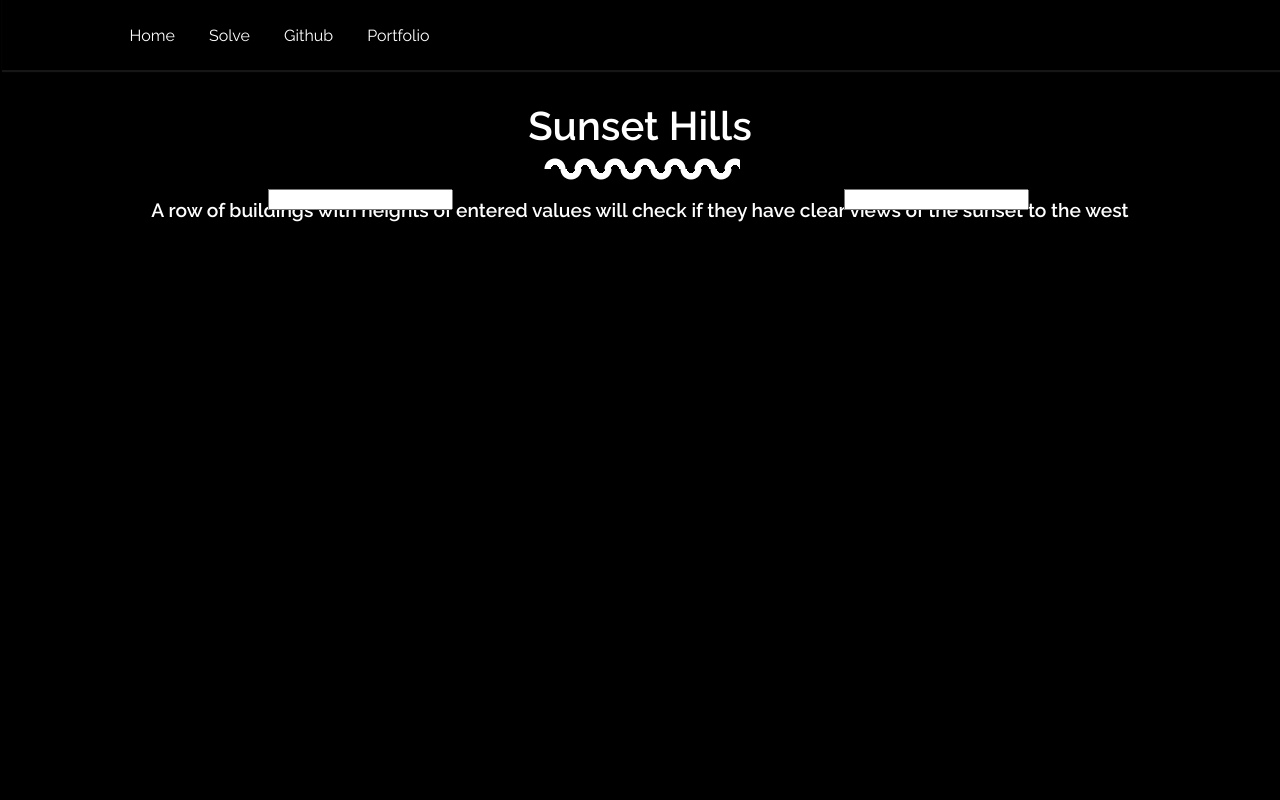
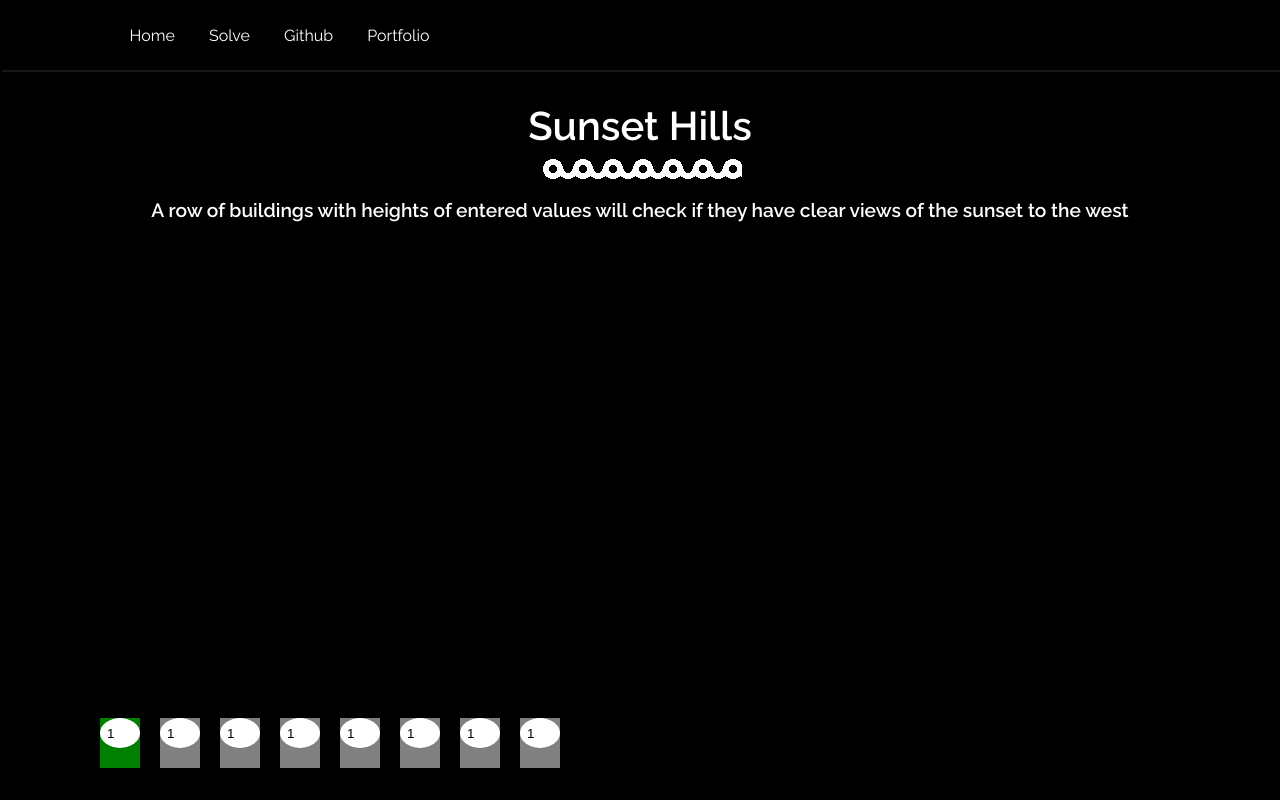
Before and after one commit to GregNicholas/SunsetHills, a React (Create React App) app: page /solve in a window 1280 px wide. Built offline with nearby package versions, Linux system fonts and the light colour scheme.

Commit message:
working model Added handler for changing building height when a number is entered. Added function to calculate whether each building has a view of the sunset

```diff
--- a/public/styles.css
+++ b/public/styles.css
@@ -52,6 +52,10 @@ header {
   text-decoration: none !important;
 }
 
+.home_info {
+  margin-top: 3rem;
+}
+
 h1 {
   font-size: 5rem;
   width: fit-content;
@@ -81,7 +85,7 @@ p {
 
 .holder {
   position: relative;
-  width: 200px;
+  width: 204px;
   margin: auto;
   top: 30%;
   height: 50px;
@@ -97,15 +101,15 @@ p {
 
 .circle {
   position: absolute;
-  width: 200px;
-  height: 20px;
+  width: 208px;
+  height: 36px;
   background: radial-gradient(
     16px,
     transparent,
     transparent 4px,
     white 4px,
     white 10px,
-    transparent 11px
+    transparent 10px
   );
   background-size: 30px 40px;
 }
@@ -113,7 +117,7 @@ p {
 .circle2 {
   /* Offset to make squigglies line up */
   top: 20px;
-  left: 16px;
+  left: 15px;
   background-position: 0px -20px;
 }
 
@@ -122,17 +126,24 @@ p {
   width: 90%;
   flex-direction: row;
   justify-content: space-around;
-  position: relative;
-  bottom: 2rem;
 }
 
 .building {
   background-color: gray;
   width: 40px;
+  transition: all 1s;
 }
 
 input {
-  height: ;
+  height: 30px;
+  width: 40px;
+  border-radius: 50%;
+  position: relative;
+  left: 50%;
+  transform: translateX(-50%);
+  border: none;
+  padding-left: 7px;
+  box-sizing: border-box;
 }
 
 @media only screen and (max-width: 500px) {
@@ -140,3 +151,9 @@ input {
     font-size: 3rem;
   }
 }
+
+@media only screen and (min-width: 768px) {
+  .home_info {
+    margin-top: 8rem;
+  }
+}
--- a/src/components/Building.js
+++ b/src/components/Building.js
@@ -1,9 +1,28 @@
 import React, { useState } from "react";
 
-export default function Building() {
+export default function Building({
+  bldgStats,
+  bldgNum,
+  handleChangeBuildingHeight
+}) {
+  //const [enteredHeight, setEnteredHeight] = useState(1);
+  //const [buildingHeight, setBuildingHeight] = `${enteredHeight * 50}px`;
+
+  const bldgStyle = {
+    height: `${bldgStats.height * 50}px`,
+    backgroundColor: `${bldgStats.color}`,
+    position: "absolute",
+    bottom: "2rem",
+    left: `${bldgNum * 60 + 100}px`
+  };
+  // console.log(bldgStyle);
   return (
-    <div className="building" style={{ color: "gray" }}>
-      <input type="text" />
+    <div className="building" style={bldgStyle}>
+      <input
+        type="number"
+        value={bldgStats.height}
+        onChange={(e) => handleChangeBuildingHeight(bldgNum, e.target.value)}
+      />
     </div>
   );
 }
--- a/src/components/Home.js
+++ b/src/components/Home.js
@@ -11,15 +11,17 @@ export default function Home() {
         backgroundPosition: "center"
       }}
     >
+      <div class="home_info">
         <h1>Sunset Hills</h1>
         <div className="holder clip">
           <div className="circle"></div>
           <div className="circle circle2"></div>
         </div>
         <p style={{ top: "35%" }}>
-        Enter numbers to represent building heights, and buildings that can see
-        the sunset will be displayed in green.
+          Enter numbers to represent building heights, and buildings that can
+          see the sunset will be displayed in green.
         </p>
+      </div>
     </div>
   );
 }
--- a/src/components/Solve.js
+++ b/src/components/Solve.js
@@ -2,6 +2,47 @@ import React, { useState } from "react";
 import Building from "./Building";
 
 export default function Solve() {
+  const [buildings, setBuildings] = useState([
+    { height: 1, color: "green" },
+    { height: 1, color: "gray" },
+    { height: 1, color: "gray" },
+    { height: 1, color: "gray" },
+    { height: 1, color: "gray" },
+    { height: 1, color: "gray" },
+    { height: 1, color: "gray" },
+    { height: 1, color: "gray" }
+  ]);
+
+  const handleChangeBuildingHeight = (index, height) => {
+    if (height > 10) {
+      height = 10;
+    }
+    if (height < 0) {
+      height = 0;
+    }
+    const newArr = [...buildings];
+    newArr[index].height = height;
+    newArr.forEach((building, i) => {
+      const hasView = checkView(i, building.height);
+      building.color = hasView ? "green" : "gray";
+    });
+    setBuildings((prev) => {
+      return newArr;
+    });
+  };
+
+  const checkView = (index, bldgHeight) => {
+    if (index === 0) {
+      return true;
+    }
+    for (let i = 0; i < index; i++) {
+      if (buildings[i].height >= bldgHeight) {
+        return false;
+      }
+    }
+    return true;
+  };
+
   return (
     <div className="container solve">
       <h2>Sunset Hills</h2>
@@ -14,8 +55,15 @@ export default function Solve() {
         have clear views of the sunset to the west
       </p>
       <section className="buildings">
-        <Building />
-        <Building />
+        {buildings.map((building, i) => {
+          return (
+            <Building
+              bldgStats={building}
+              bldgNum={i}
+              handleChangeBuildingHeight={handleChangeBuildingHeight}
+            />
+          );
+        })}
       </section>
     </div>
   );
```
Lines whose indentation alone changed are shown as unchanged.
